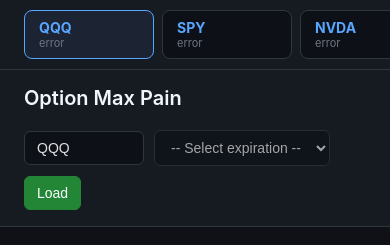
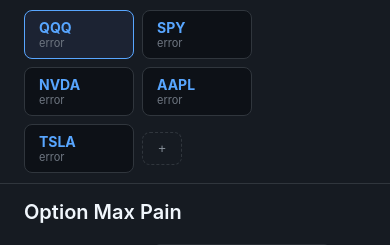
Before and after one commit to legendfz/maxPain, a Flask app: page / in a window 390 px wide. Shown: the top 245 px of the page. Run offline with Flask 3, Linux system fonts and the light colour scheme.

Commit message:
Make favorites bar wrap on mobile instead of horizontal scroll
Co-Authored-By: Claude Opus 4.6 <noreply@anthropic.com>

```diff
--- a/templates/index.html
+++ b/templates/index.html
@@ -118,17 +118,15 @@
     display: flex;
     align-items: center;
     gap: 8px;
-    overflow-x: auto;
-    flex-wrap: nowrap;
+    flex-wrap: wrap;
   }
   .fav-item {
-    flex-shrink: 0;
     background: #0d1117;
     border: 1px solid #30363d;
     border-radius: 8px;
     padding: 8px 14px;
     cursor: pointer;
-    min-width: 130px;
+    min-width: 110px;
     transition: border-color 0.2s;
     position: relative;
   }
```
